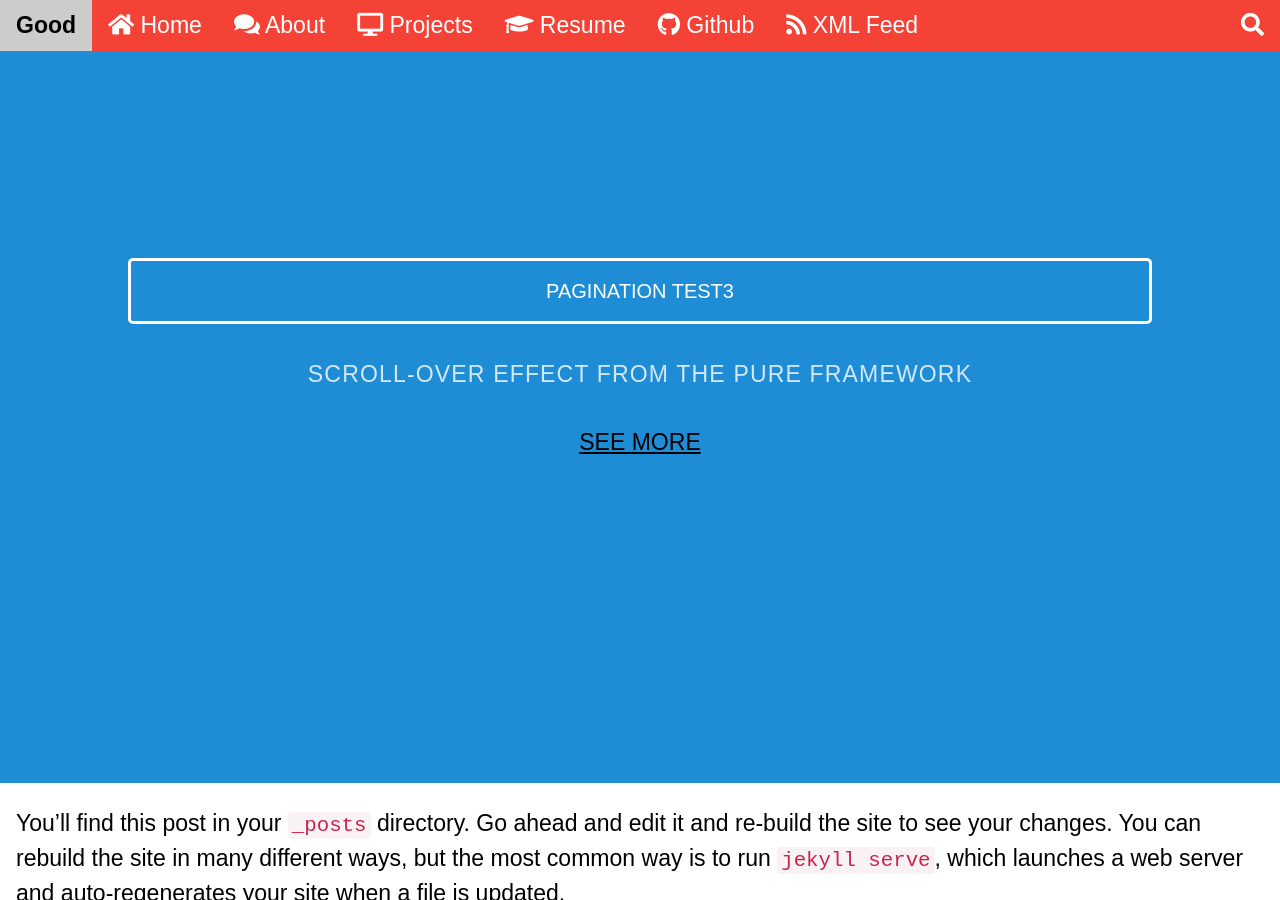
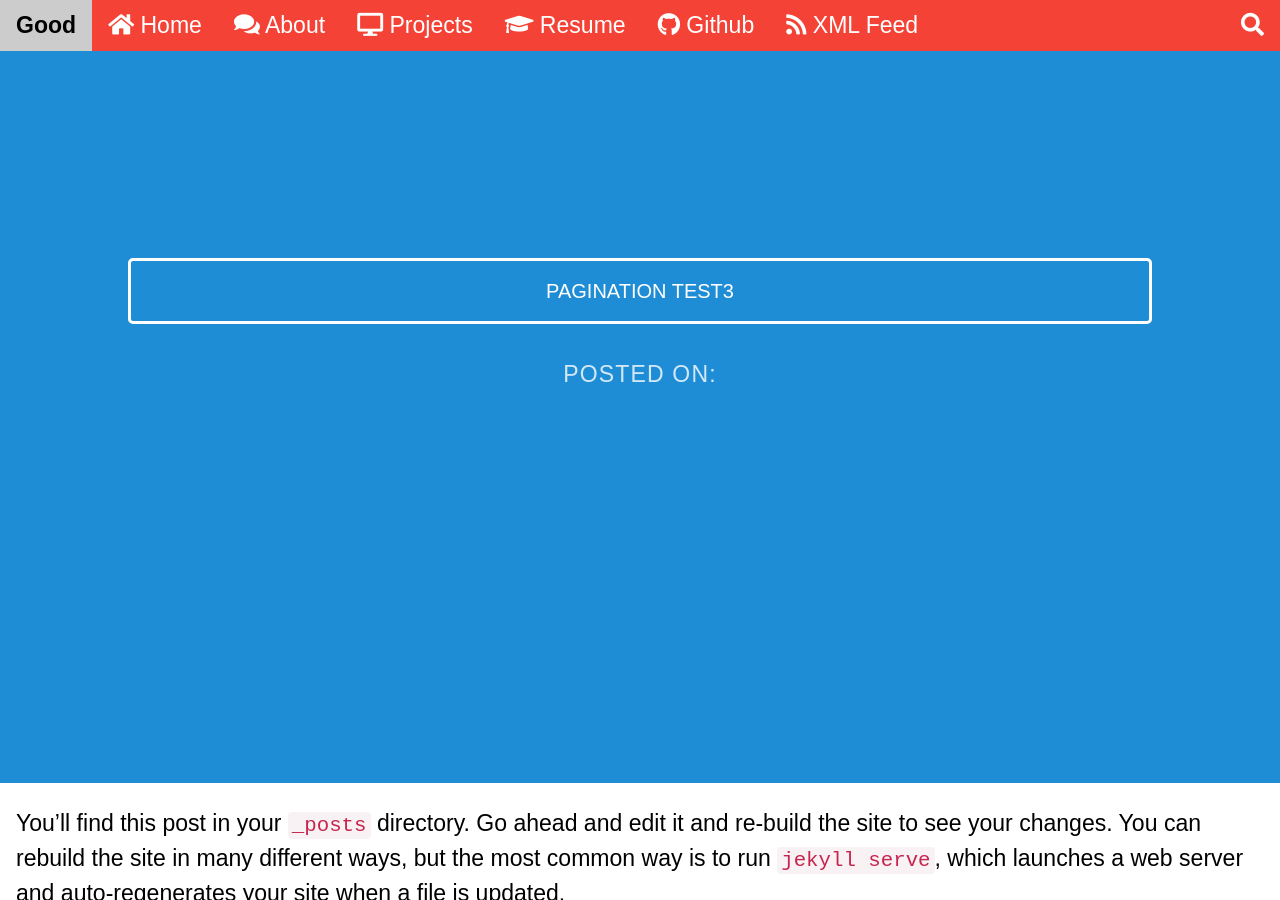
Before and after one commit to chipprogrammers/Good, a Jekyll site: the page built from _posts/2018-01-23-pagination-test3.md, in a window 1280 px wide and 900 px high. Built offline with Jekyll 4.4.1, drawn with Linux system fonts in a browser that asks for light colours; some web fonts are replaced; comment, search, counter and statistics services are not loaded.

Commit message:
Update parallax.html

```diff
--- a/_includes/parallax.html
+++ b/_includes/parallax.html
@@ -2,10 +2,7 @@
     <div class="splash">
         <h1 class="splash-head">{{ page.title }}</h1>
         <p class="splash-subhead">
-            Scroll-over effect from the Pure framework
-        </p>
-        <p>
-            <a href="https://purecss.io" target="_blank">See More</a>
+            Posted On:
         </p>
     </div>
 </div>
```
